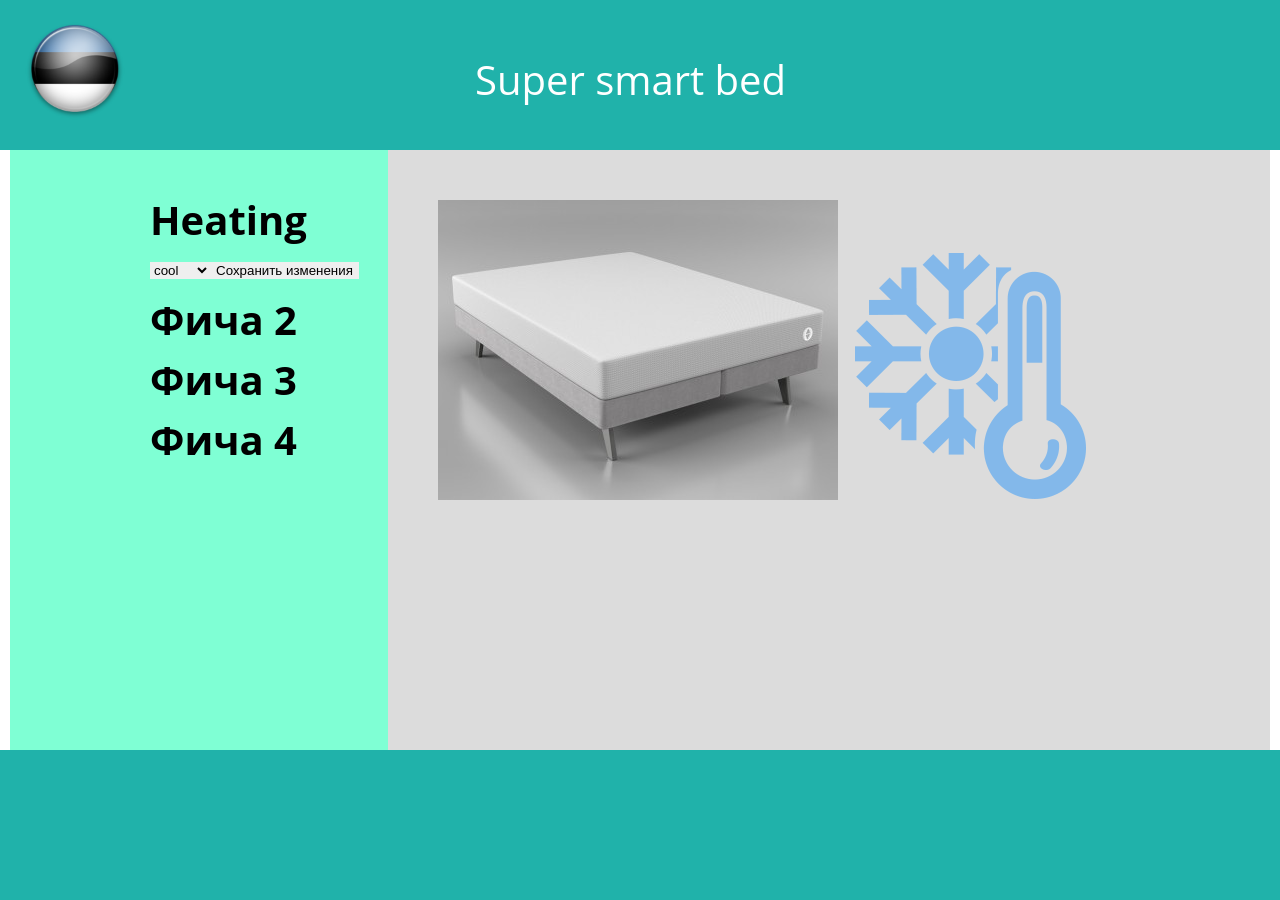
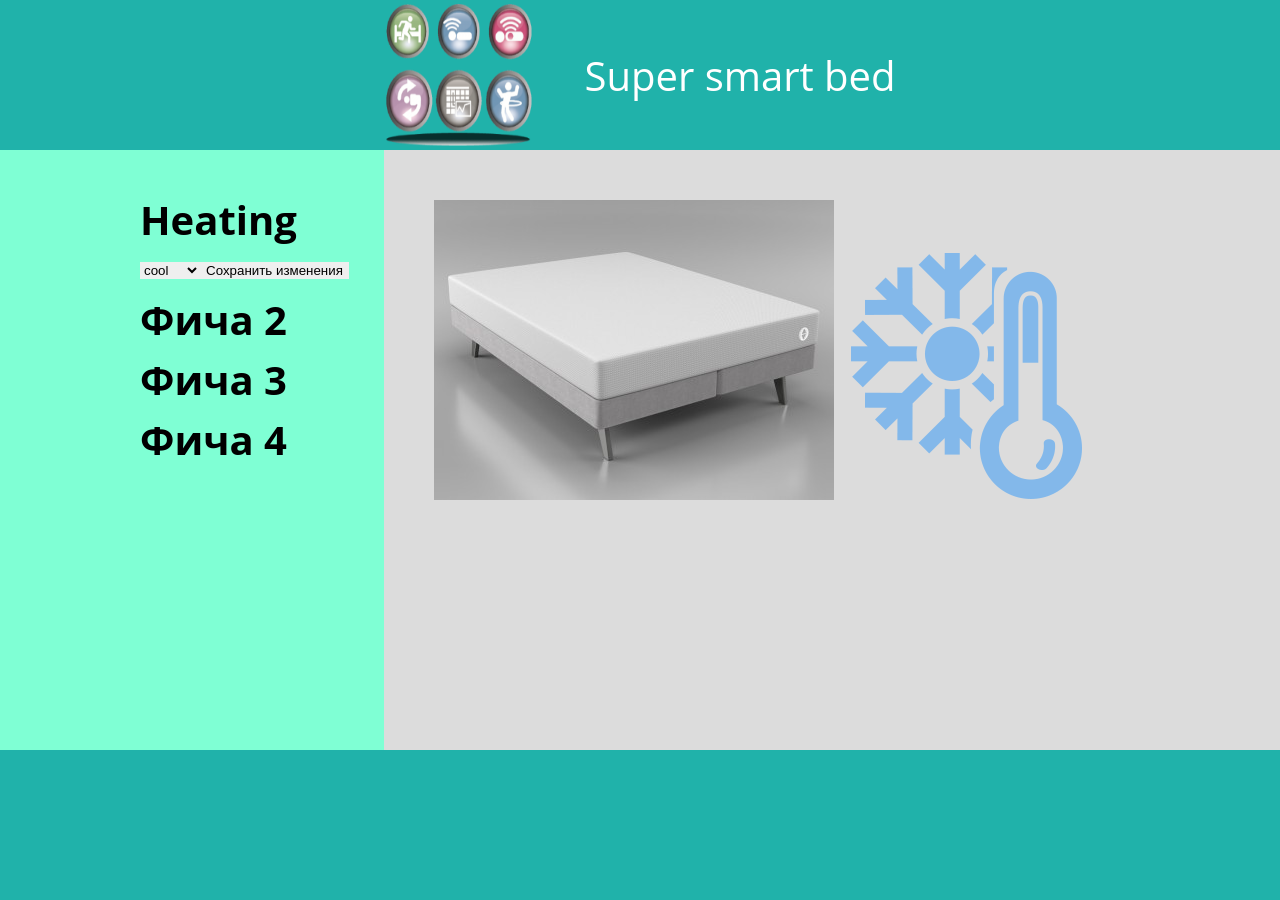
Before and after one commit to prostonastya/SmartBed, a Node server app: page / in a window 1280 px wide. Run offline with Node 20, Linux system fonts and the light colour scheme.

Commit message:
change on flex

```diff
--- a/index.html
+++ b/index.html
@@ -9,7 +9,7 @@
 
 <body>
     <header>
-        <div class="container">
+        <div class="flex-container">
             <div class="logo">
                 <a href="index.html"> <img src="img/logo.png" alt=""> </a>
             </div>
@@ -17,7 +17,7 @@
         </div>
     </header>
     <main>
-        <div class="container">
+        <div class="flex-container">
             <div class="sidebar">
                 <ul class="list">
                     <li>Heating
@@ -42,7 +42,7 @@
         </div>
     </main>
     <footer>
-        <div class="container"> </div>
+        <div class="flex-container"> </div>
     </footer>
 
     <script src = "js/plugin.js"></script>
--- a/public/css/style.css
+++ b/public/css/style.css
@@ -45,40 +45,52 @@ button, input[type="submit"]{
 }
 
 header, footer{
-
 	height: 150px;
 	background: lightseagreen;
 }
 
-.logo{
+header .flex-container{
+	display:flex;
+	flex-direction: row;
+	justify-content: center;
+	align-items: center;
+}
+
+/*.logo{
 	margin-top: 20px;
 	margin-left: 15px;
-}
+}*/
 .logo a img{
-	width: 100px;
-	height: 100px;
-	float: left;
+	width: 150px;
+	height: 150px;
+	/*float: left;*/
 }
 .name{
-	float: left;
+	/*float: left;*/
     color: white;
     font-size: 40px;
-    margin-left: 350px;
-    margin-top: 40px;
+    margin-left: 50px;
+    /*margin-top: 40px;*/
 }
 
-.container{
+/*.container{
 	width: 100%;
     margin: 0 auto;
     padding: 0 10px;
     overflow: hidden;
+}*/
+
+.flex-container{
+	display:flex;
+	flex-direction: row;
 }
+
 
 .sidebar{
 	width: 30%;
 	height: 600px;
 	background: aquamarine;
-	float: left;
+
 }
 
 .list li{
@@ -97,7 +109,7 @@ header, footer{
 	width: 70%;
 	height: 600px;
 	background: gainsboro;
-	float: left;
+
 }
 
 .main_photo{
@@ -116,3 +128,17 @@ header, footer{
 .Op_3{
 	opacity:1.0;
 }
+
+
+@media (max-width: 1023px) {
+  .flex-container{
+  	flex-direction: column;
+  }
+	.sidebar{
+		width: 100%;
+	}
+	.content{
+		width: 100%;
+	}
+
+}
--- a/views/index.jade
+++ b/views/index.jade
@@ -6,13 +6,13 @@ html(lang='en')
     link(rel='stylesheet', href='css/style.css')
   body
     header
-      .container
+      .flex-container
         .logo
           a(href='index.html')
             img(src='img/logo.png', alt='')
         .name Super smart bed
     main
-      .container
+      .flex-container
         .sidebar
           ul.list
             li
@@ -30,5 +30,5 @@ html(lang='en')
           img.main_photo(src='img/bed_simple.jpg', alt='')
           img.heat_photo(src='img/thermometer.png', alt='' )
     footer
-      .container
+      .flex-container
     script(src='js/plugin.js')
```
Also changed, not shown: public/img/logo.png.
